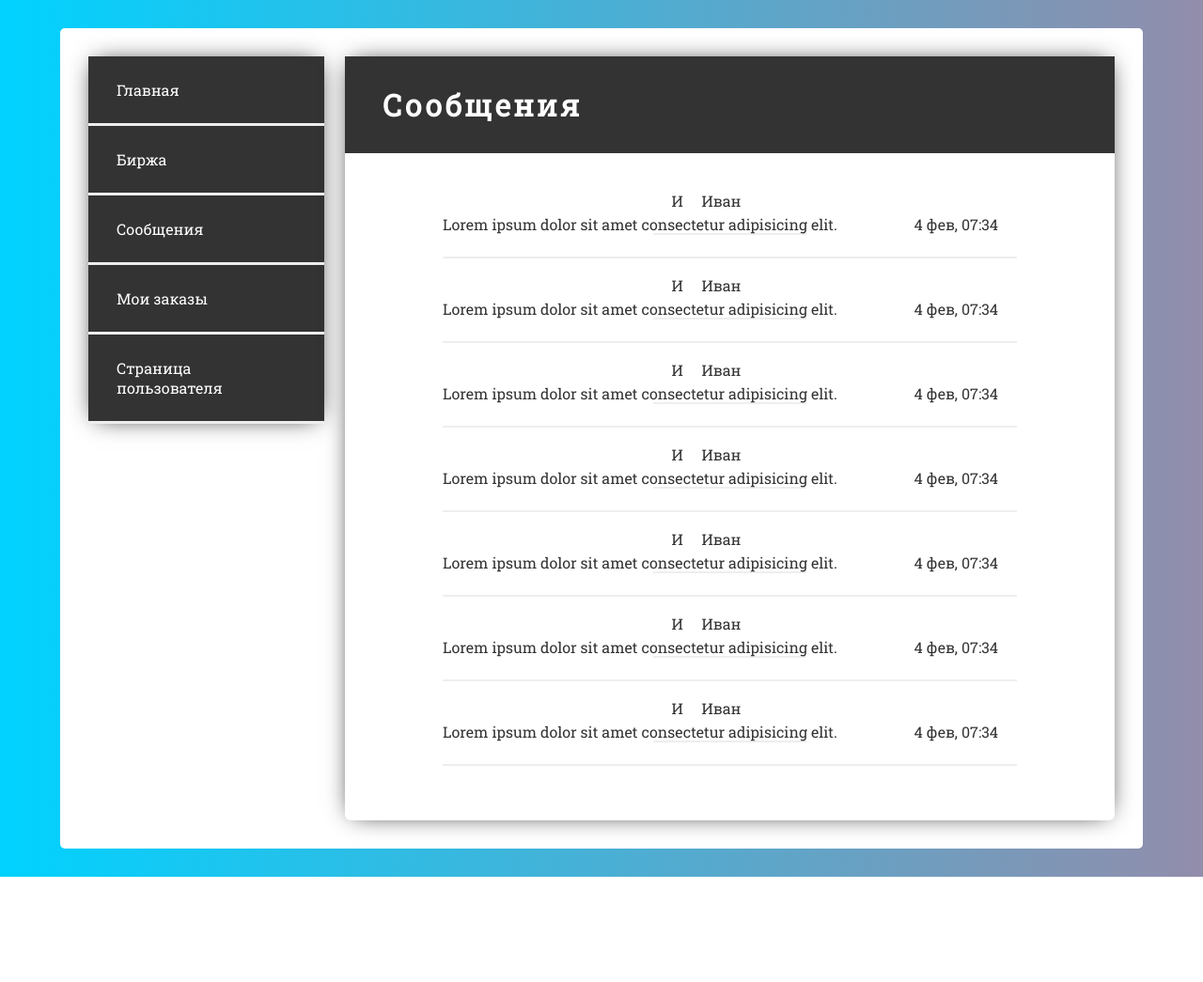
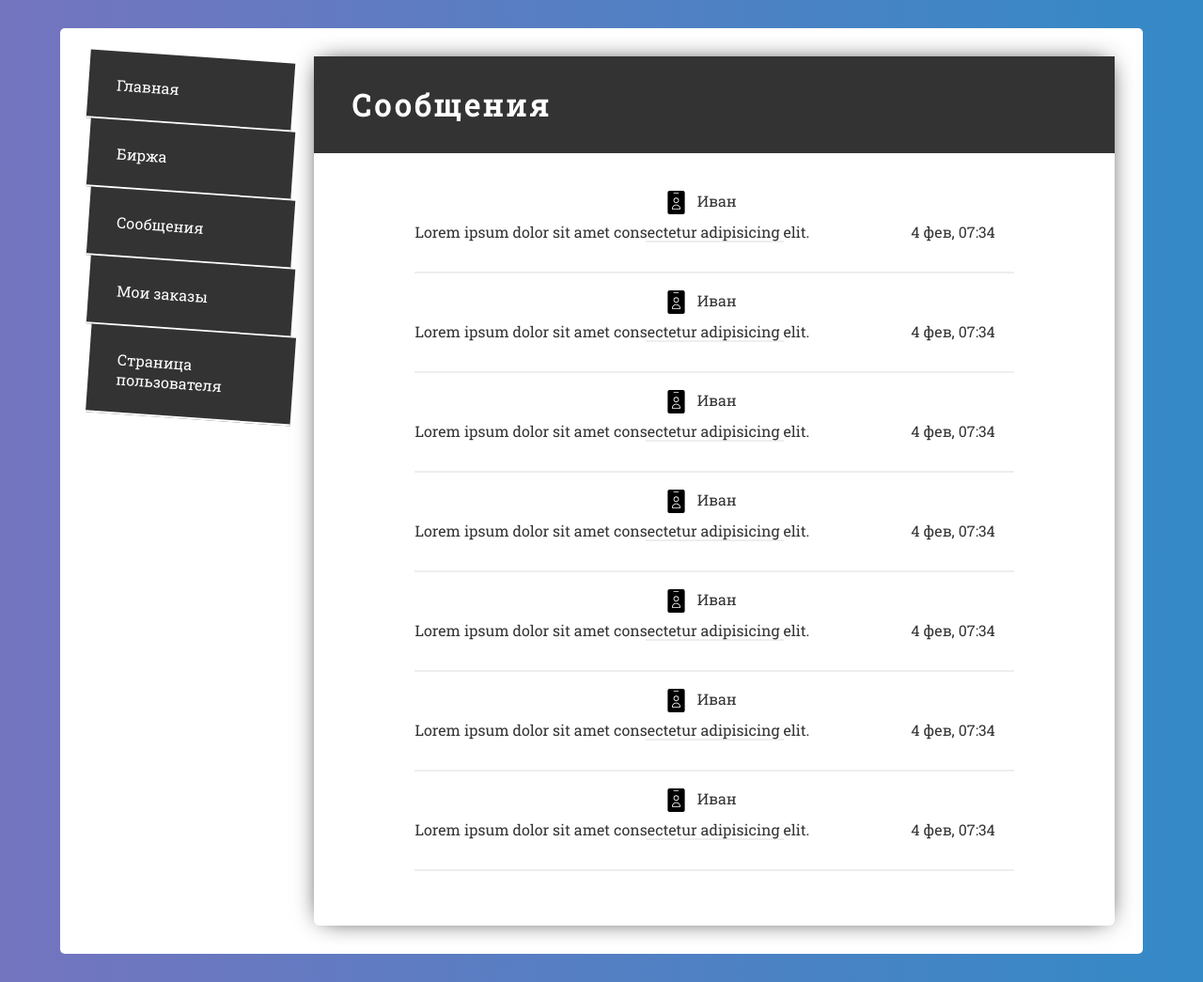
Before and after one commit to expant/Freelance-coursework, a web app: file messages.html in a window 1280 px wide. Shown: the whole page at 94% size. Before the commit the page ends 933 px from the top, so only its background shows below. Run offline with its HTML, style and script files only (its server is not run), Linux system fonts and the light colour scheme.

Commit message:
sidebar 2.0

```diff
--- a/css/messages.css
+++ b/css/messages.css
@@ -9,6 +9,13 @@
 .message {
     margin-bottom: 40px;
     text-align: center;
+    transition: all .2s;
+    transform: translate(0, 0);
+}
+
+.message:hover {
+    transition: all .2s;
+    transform: translate(-7px, 0);
 }
 
 .message a {
@@ -21,18 +28,24 @@
 
 .message a:hover {
     transition: all .2s;
-    box-shadow: 0 0 25px -9px #333;
+
 }
 
 .name-ico {
     width: 10%;
     display: inline-block;
-    margin-right: 70px;
+    margin-right: 50px;
+}
+
+.ico img {
+    width: 25px;
+
 }
 
 .text-time {
     width: 80%;
     display: inline-block;
+    margin-bottom: 8px;
 }
 
 .name-ico .ico,
--- a/css/navbar.css
+++ b/css/navbar.css
@@ -1,8 +1,8 @@
 aside.sidebar {
-    width: 23%;
+    width: 20%;
     height: auto;
-    background: #fff;
-    box-shadow: 0 0 25px -8px #000;
+   /* background: #fff;
+    box-shadow: 0 0 25px -8px #000;*/
     float: left;
     margin-right: 20px;
 }
@@ -10,27 +10,29 @@ aside.sidebar {
 
 .nav li {
     list-style: none;
-    padding: 25px 30px;
-    border-bottom: 3px solid #eee;
+    border-bottom: 2px solid #fff;
     background: #333333;
-
+    transition: all .2s;
+    transform: translate(0, 0);
+    transform: rotate(4deg);
 }
 
 .nav a {
+    display: inline-block;
     width: 100%;
+    padding: 25px 30px;
     text-decoration: none;
     transition: all .2s;
     color: #fff;
 }
 
-/*.nav a:hover {
+.nav a:hover {
     transition: all .2s;
-    background: #333333;
-    color: #fff;
-}*/
+    transform: translate(8px, 0);
+}
 
 .mainw {
-    width: 75%;
+    width: 78%;
     background: #fff;
     box-shadow: 0 0 25px -8px #000;
     border-radius: 6px;
--- a/css/styles.css
+++ b/css/styles.css
@@ -16,16 +16,18 @@
 
 body {
     font-family: 'Source Sans Pro', sans-serif;
-    background: linear-gradient(to right, #00d2ff, #928DAB);
+    /*background: linear-gradient(to right, #00d2ff, #928DAB);*/
+   background: linear-gradient(to right, #7474BF, #348AC7);
 }
 
 .sect-wrap {
+  max-width: 1250px;
   width: 90%;
   margin: 0 auto;
-
 }
 
 .wrapp {
+
   background: #fff;
   padding: 30px;
   margin: 30px 0;
@@ -50,15 +52,25 @@ header {
     width: 40px;
     margin: 0 10px 0 0;
     vertical-align: middle;
+    animation-duration: .9s;
+    animation-name: slideDown;
+}
+
+@keyframes slideDown {
+  from {
+    transition: all .9s;
+    transform: translate(0, -70px);
+  }
+
+  to {
+    transform: all .9s;
+    transform: translate(0, 0);
+  }
 }
 
 .logo span {
-
   padding: 10px 20px;
   font-size: 25px;
-  background: #12c9f4;
-  border-radius: 7px;
-  box-shadow: 0 0 20px -7px #000;
 }
 
 .logo a {
--- a/messages.html
+++ b/messages.html
@@ -31,13 +31,13 @@
                 <h1>Сообщения</h1>
             </div>
             <section class="messages">
-                <div class="message">
+                <div class="message clearfix">
                     <a href="#">
-                        <div class="name-ico">
-                            <div class="ico">И</div>
+                        <div class="name-ico clearfix">
+                            <div class="ico"><img src="icons/name.svg" alt="Иконка пользователя"></div>
                             <div class="name">Иван</div>
                         </div>
-                        <div class="text-time">
+                        <div class="text-time clearfix">
                             <div class="text">Lorem ipsum dolor sit amet consectetur adipisicing elit.</div>
                             <div class="time">4 фев, 07:34</div>
                         </div>
@@ -46,7 +46,7 @@
                 <div class="message">
                         <a href="#">
                             <div class="name-ico">
-                                <div class="ico">И</div>
+                                <div class="ico"><img src="icons/name.svg" alt="Иконка пользователя"></div>
                                 <div class="name">Иван</div>
                             </div>
                             <div class="text-time">
@@ -58,7 +58,7 @@
                     <div class="message">
                             <a href="#">
                                 <div class="name-ico">
-                                    <div class="ico">И</div>
+                                    <div class="ico"><img src="icons/name.svg" alt="Иконка пользователя"></div>
                                     <div class="name">Иван</div>
                                 </div>
                                 <div class="text-time">
@@ -70,7 +70,7 @@
                         <div class="message">
                                 <a href="#">
                                     <div class="name-ico">
-                                        <div class="ico">И</div>
+                                        <div class="ico"><img src="icons/name.svg" alt="Иконка пользователя"></div>
                                         <div class="name">Иван</div>
                                     </div>
                                     <div class="text-time">
@@ -82,7 +82,7 @@
                             <div class="message">
                                     <a href="#">
                                         <div class="name-ico">
-                                            <div class="ico">И</div>
+                                            <div class="ico"><img src="icons/name.svg" alt="Иконка пользователя"></div>
                                             <div class="name">Иван</div>
                                         </div>
                                         <div class="text-time">
@@ -94,7 +94,7 @@
                                 <div class="message">
                                         <a href="#">
                                             <div class="name-ico">
-                                                <div class="ico">И</div>
+                                                <div class="ico"><img src="icons/name.svg" alt="Иконка пользователя"></div>
                                                 <div class="name">Иван</div>
                                             </div>
                                             <div class="text-time">
@@ -106,7 +106,7 @@
                                     <div class="message">
                                             <a href="#">
                                                 <div class="name-ico">
-                                                    <div class="ico">И</div>
+                                                    <div class="ico"><img src="icons/name.svg" alt="Иконка пользователя"></div>
                                                     <div class="name">Иван</div>
                                                 </div>
                                                 <div class="text-time">
```
Also changed, not shown: css/market.css (+6 -5 lines), icons/name.svg (added), imgs/retro-furnish.png (added).
